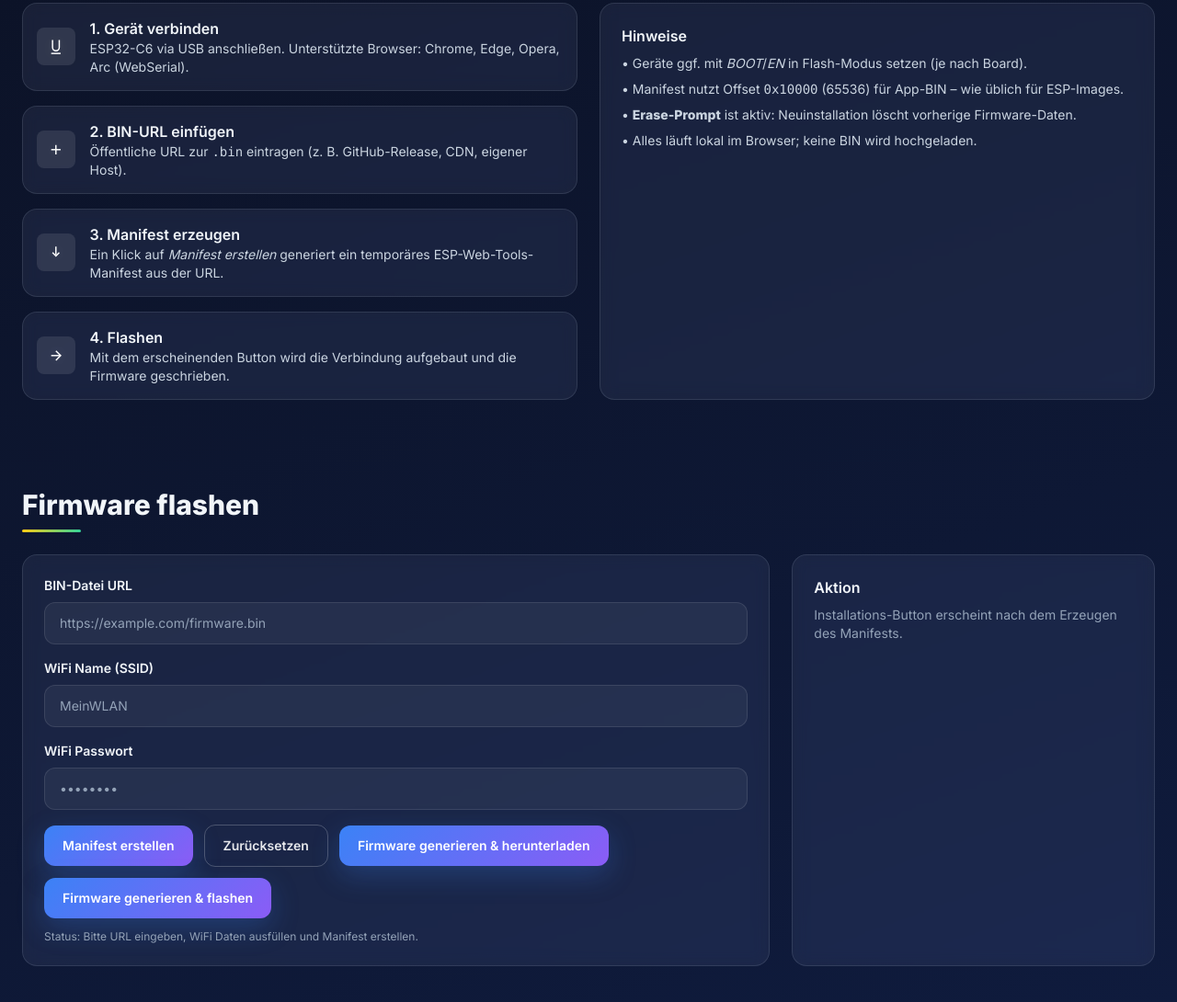
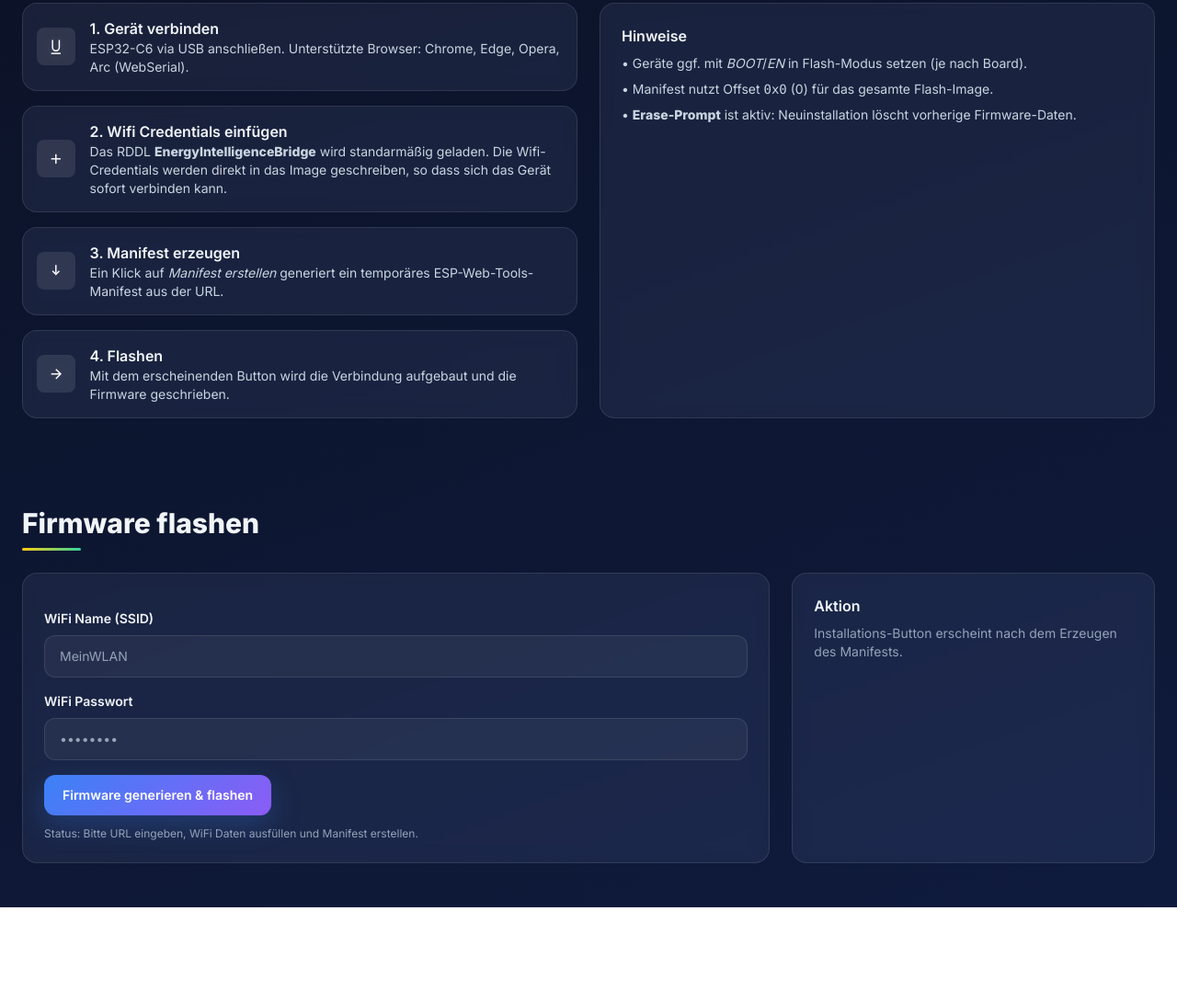
Before and after one commit to rddl-network/dirigera2mqtt.rddl.io, a plain HTML site: page index.html in a window 1280 px wide. Shown: the part 600-1690 px from the top of the page at 92% size. After the commit the page ends 1587 px from the top, so only its background shows below. Drawn offline with nearby package versions, Linux system fonts and the light colour scheme.

Commit message:
simplified page
Signed-off-by: Jürgen Eckel <juergen@riddleandcode.com>

```diff
--- a/index.html
+++ b/index.html
@@ -161,8 +161,8 @@
             <svg class="icon" viewBox="0 0 24 24"><path d="M12 5v14"/><path d="M5 12h14"/></svg>
           </div>
           <div>
-            <p class="text-base font-semibold">2. BIN-URL einfügen</p>
-            <p class="text-sm text-slate-300">Öffentliche URL zur <code>.bin</code> eintragen (z. B. GitHub-Release, CDN, eigener Host).</p>
+            <p class="text-base font-semibold">2. Wifi Credentials einfügen</p>
+            <p class="text-sm text-slate-300">Das RDDL <b>EnergyIntelligenceBridge</b> wird standarmäßig geladen. Die Wifi-Credentials werden direkt in das Image geschreiben, so dass sich das Gerät sofort verbinden kann.</p>
           </div>
         </div>
         <div class="flex items-center gap-4 glass ring-soft rounded-2xl p-4">
@@ -188,9 +188,8 @@
         <h3 class="text-base font-semibold">Hinweise</h3>
         <ul class="mt-2 space-y-2 text-sm text-slate-300">
           <li>• Geräte ggf. mit <i>BOOT</i>/<i>EN</i> in Flash-Modus setzen (je nach Board).</li>
-          <li>• Manifest nutzt Offset <code>0x10000</code> (65536) für App-BIN – wie üblich für ESP-Images.</li>
+          <li>• Manifest nutzt Offset <code>0x0</code> (0) für das gesamte Flash-Image.</li>
           <li>• <b>Erase-Prompt</b> ist aktiv: Neuinstallation löscht vorherige Firmware-Daten.</li>
-          <li>• Alles läuft lokal im Browser; keine BIN wird hochgeladen.</li>
         </ul>
       </div>
     </div>
@@ -203,11 +202,6 @@
     <div class="mt-6 grid gap-6 md:grid-cols-3">
       <!-- URL + WiFi Eingabe -->
       <div class="md:col-span-2 glass ring-soft rounded-2xl p-6">
-        <label for="bin-url" class="block text-sm font-semibold">BIN-Datei URL</label>
-        <input id="bin-url" type="url" placeholder="https://example.com/firmware.bin"
-          class="mt-2 w-full rounded-xl border border-white/10 bg-white/5 px-4 py-3 text-sm
-                 text-slate-100 placeholder:text-slate-400 focus:outline-none focus:ring-2
-                 focus:ring-sky-500" />
 
         <!-- WiFi Name -->
         <label for="wifi-ssid" class="mt-4 block text-sm font-semibold">WiFi Name (SSID)</label>
@@ -224,18 +218,6 @@
                  focus:ring-sky-500" />
 
         <div class="mt-4 flex flex-wrap items-center gap-3">
-          <button onclick="prepareFlash()"
-            class="btn-primary rounded-xl px-5 py-3 text-sm font-semibold transition-base">
-            Manifest erstellen
-          </button>
-          <button onclick="clearManifest()"
-            class="rounded-xl px-5 py-3 text-sm font-semibold btn-ghost transition-base">
-            Zurücksetzen
-          </button>
-          <button onclick="downloadPatchedFirmware()"
-            class="btn-primary rounded-xl px-5 py-3 text-sm font-semibold transition-base">
-            Firmware generieren & herunterladen
-          </button>
           <button onclick="flashPatchedFirmware()"
             class="btn-primary rounded-xl px-5 py-3 text-sm font-semibold transition-base">
             Firmware generieren & flashen
```
